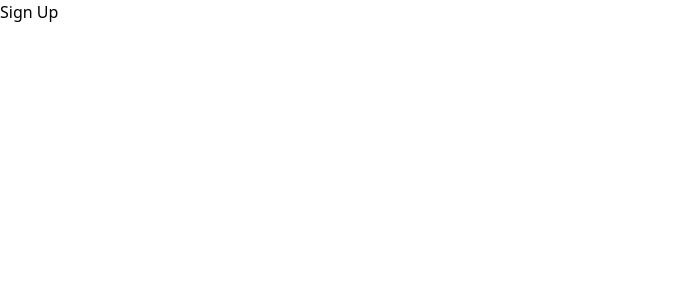
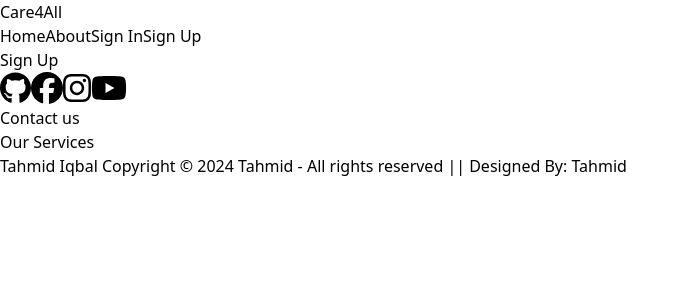
Before and after one commit to TahmidRaven/care4all_medicenter, a React (Vite) app in the folder demo01/: page /signup in a window 1280 px wide. Shown: the top 300 px of the page, without its empty margins (0-689 px from the left). Built offline with nearby package versions, Linux system fonts and the light colour scheme.

Commit message:
created header.jsx and footer.jsx

```diff
--- a/demo01/package.json
+++ b/demo01/package.json
@@ -10,6 +10,9 @@
     "preview": "vite preview"
   },
   "dependencies": {
+    "@fortawesome/fontawesome-svg-core": "^6.5.2",
+    "@fortawesome/free-brands-svg-icons": "^6.5.2",
+    "@fortawesome/react-fontawesome": "^0.2.2",
     "react": "^18.3.1",
     "react-dom": "^18.3.1",
     "react-router-dom": "^6.24.1"
--- a/demo01/src/App.jsx
+++ b/demo01/src/App.jsx
@@ -4,10 +4,14 @@ import Home from './pages/home';
 import About from './pages/about';
 import Signup from './pages/signup';
 import Signin from './pages/signin';
+import Header from './components/header';
+import Footer from './components/footer';
 
 export default function App() {
   return (
     <BrowserRouter>
+      {/* header */}
+      <Header />
      <Routes>
       <Route path="/" element={<Home />} />
       <Route path="/about" element={<About />} />
@@ -15,6 +19,7 @@ export default function App() {
       <Route path="/signup" element={<Signup />} />
 
      </Routes>
+     <Footer />
 
     </BrowserRouter>
   )
--- /dev/null
+++ b/demo01/src/components/footer.jsx
@@ -0,0 +1,33 @@
+import React from 'react';
+import { FontAwesomeIcon } from '@fortawesome/react-fontawesome';
+import { faGithub, faFacebook, faInstagram, faYoutube } from '@fortawesome/free-brands-svg-icons';
+
+export default function Footer() {
+  return (
+    <footer className="bg-gray-800 text-white p-4 mt-8">
+      <div className="container mx-auto text-center">
+        <div className="flex justify-center space-x-4 mb-4">
+          <a href="https://github.com/TahmidRaven" target="_blank" rel="noopener noreferrer">
+            <FontAwesomeIcon icon={faGithub} size="2x" className="hover:text-gray-400" />
+          </a>
+          <a href="https://github.com/TahmidRaven/care4all_medicenter" target="_blank" rel="noopener noreferrer">
+            <FontAwesomeIcon icon={faFacebook} size="2x" className="hover:text-gray-400" />
+          </a>
+          <a href="https://instagram.com/your-instagram" target="_blank" rel="noopener noreferrer">
+            <FontAwesomeIcon icon={faInstagram} size="2x" className="hover:text-gray-400" />
+          </a>
+          <a href="https://youtube.com/your-youtube" target="_blank" rel="noopener noreferrer">
+            <FontAwesomeIcon icon={faYoutube} size="2x" className="hover:text-gray-400" />
+          </a>
+        </div>
+        <div className="mb-4">
+          <h2 className="text-xl font-bold">Contact us</h2>
+          <h2 className="text-xl font-bold">Our Services</h2>
+        </div>
+        <div className="text-sm">
+          <p>Tahmid Iqbal Copyright © 2024 Tahmid - All rights reserved || Designed By: Tahmid</p>
+        </div>
+      </div>
+    </footer>
+  );
+}
--- /dev/null
+++ b/demo01/src/components/header.jsx
@@ -0,0 +1,18 @@
+import React from 'react';
+import { Link } from 'react-router-dom';
+
+export default function Header() {
+  return (
+    <header className="bg-gray-800 text-white p-4">
+      <nav className="flex justify-between items-center">
+        <Link to="/" className="text-xl font-bold hover:text-gray-300">Care4All</Link>
+        <div className="flex space-x-4">
+          <Link to="/" className="hover:text-gray-300">Home</Link>
+          <Link to="/about" className="hover:text-gray-300">About</Link>
+          <Link to="/signin" className="hover:text-gray-300">Sign In</Link>
+          <Link to="/signup" className="hover:text-gray-300">Sign Up</Link>
+        </div>
+      </nav>
+    </header>
+  );
+}
```
Also changed, not shown: 1 other file (tests, documents, lock files or other folders).
